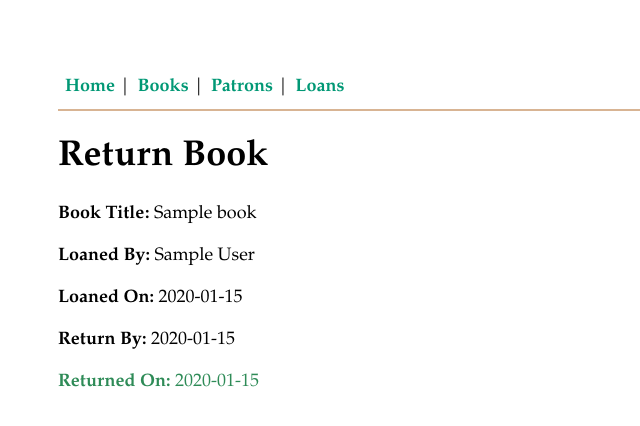
After one commit to holdercp/techdegree-project-10, a Node server app: page /loans/1 in a window 1280 px wide. The commit adds this page. Shown: the top 426 px of the page, without its empty margins (0-640 px from the left). Run offline with Node 20, Linux system fonts and the light colour scheme; tables that the repository leaves empty hold one stand-in row (values such as "Sample post"); some libraries are stand-ins or nearby versions.

Commit message:
Complete return form

```diff
--- a/public/stylesheets/style.css
+++ b/public/stylesheets/style.css
@@ -96,3 +96,7 @@ input[type=text], select {
 .error {
   color: tomato;
 }
+
+.success {
+  color: seagreen;
+}
--- a/routes/loans.js
+++ b/routes/loans.js
@@ -78,7 +78,7 @@ router
     // This means books where their most recent Loan has a non-null value for returned_on
     // And books that don't have a Loan associated with them at all
 
-    // Get the most recent Loans grouped by book_id where returned_on is not null
+    // Get the most recent Loans grouped by book_id where returned_on is not null (i.e. Books that have been returned)
     // id was used for ordering since the supplied library.db did not use timestamps on its records
     const returnedBooksQ = models.Loan.findAll({
       order: [['id', 'DESC']],
@@ -100,6 +100,7 @@ router
       });
     });
 
+    // Get books without a Loan
     // First get the id's of books with a Loan association
     const booksWithoutLoanQ = models.Book.findAll({
       include: [
@@ -153,40 +154,50 @@ router
       });
   });
 
-// router
-//   .route('/:bookId')
-//   // GET book detail/edit form
-//   .get((req, res, next) => {
-//     const { bookId } = req.params;
-//     models.Book.findByPk(bookId, {
-//       include: [
-//         {
-//           model: models.Loan,
-//           include: [{ model: models.Patron, attributes: ['first_name', 'last_name'] }],
-//         },
-//       ],
-//     })
-//       .then((results) => {
-//         if (results) {
-//           res.render('books/view', { title: results.title, results });
-//         } else {
-//           throw new Error('Book not found!');
-//         }
-//       })
-//       .catch((err) => {
-//         next(err);
-//       });
-//   }) // PATCH update to book
-//   .patch((req, res) => {
-//     models.Book.findByPk(req.params.bookId)
-//       .then(book => book.update(req.body))
-//       .then(() => {
-//         res.redirect('/books');
-//       })
-//       .catch((err) => {
-//         const messages = err.errors.map(error => error.message);
-//         res.render('books/add', { title: 'Add Book', errors: messages });
-//       });
-//   });
+router
+  .route('/:loanId')
+  // GET loan return form
+  .get((req, res, next) => {
+    const { loanId } = req.params;
+    models.Loan.findByPk(loanId, {
+      include: [
+        {
+          model: models.Book,
+          attributes: ['title'],
+        },
+        {
+          model: models.Patron,
+          attributes: ['first_name', 'last_name'],
+        },
+      ],
+    })
+      .then((loan) => {
+        if (loan) {
+          // Populate date inputs with today's date
+          const date = {
+            now: moment().format('YYYY-MM-DD'),
+          };
+
+          res.render('loans/return', { title: 'Return Book', loan, date });
+        } else {
+          throw new Error('Book Loan not found!');
+        }
+      })
+      .catch((err) => {
+        next(err);
+      });
+  }) // PATCH update to loan
+  .patch((req, res) => {
+    const { loanId } = req.params;
+    models.Loan.findByPk(loanId)
+      .then(loan => loan.update(req.body))
+      .then(() => {
+        res.redirect('/loans');
+      })
+      .catch((err) => {
+        const messages = err.errors.map(error => error.message);
+        res.render(`loans/${loanId}`, { title: 'Return Book', errors: messages });
+      });
+  });
 
 module.exports = router;
--- a/views/loans/list.pug
+++ b/views/loans/list.pug
@@ -24,4 +24,4 @@ block content
           td= result.returned_on
           td
             if result.returned_on === null
-              a.button(href='#') Return Book
+              a.button(href=`/loans/${result.id}`) Return Book
--- /dev/null
+++ b/views/loans/return.pug
@@ -0,0 +1,21 @@
+extends ../layout
+
+block content
+  p.
+    #[strong Book Title:] #{loan.Book.title}
+  p.
+    #[strong Loaned By:] #{loan.Patron.fullName}
+  p.
+    #[strong Loaned On:] #{loan.loaned_on}
+  p.
+    #[strong Return By:] #{loan.return_by}
+  if loan.returned_on
+    p(class='success').
+      #[strong Returned On:] #{loan.returned_on}
+  else
+    form(method='post', action=`/loans/${loan.id}?_method=PATCH`)
+      p
+        label(for='returned_on') Returned on:
+        input#returned_on(type='date', name='returned_on', value=date.now, required)
+      p
+        input(type='submit', value='Return Book')
```
Also changed, not shown: README.md.
